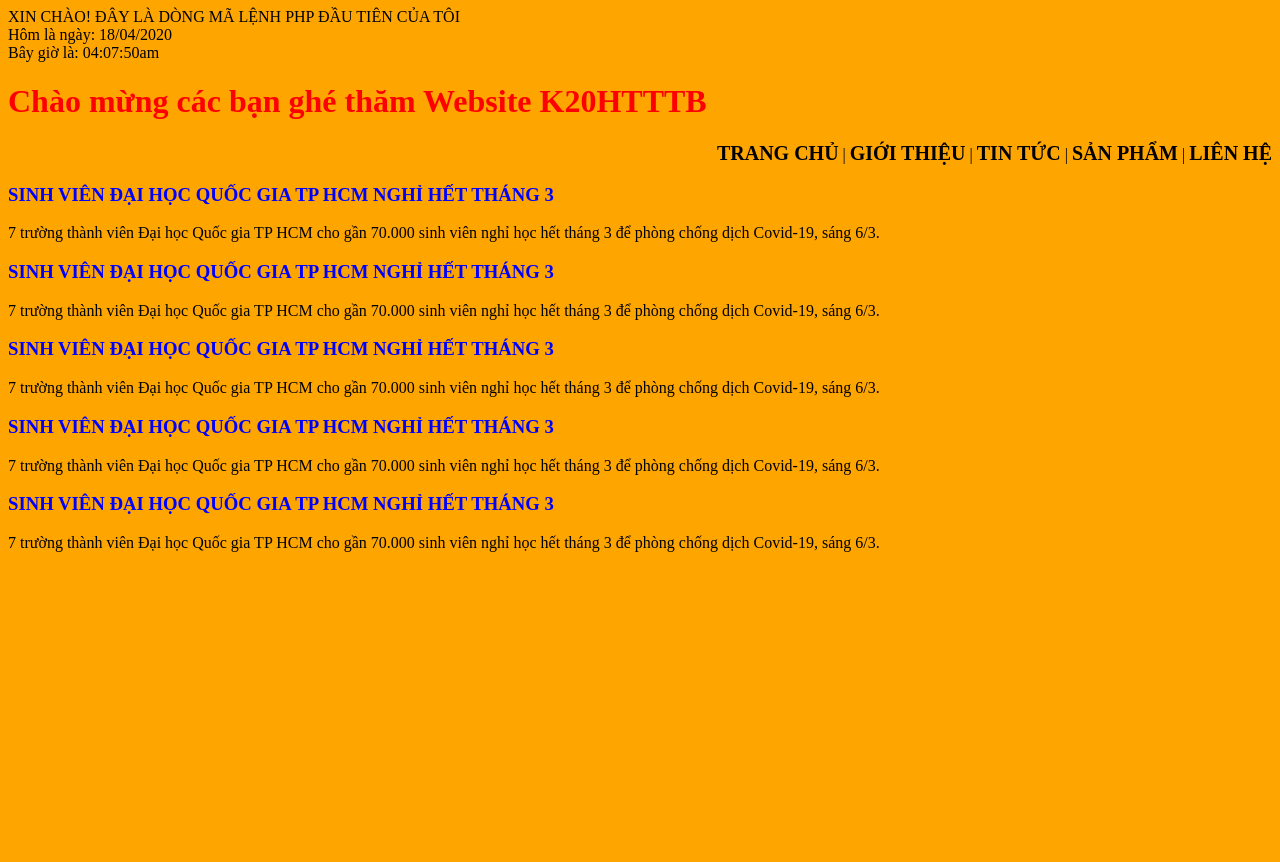
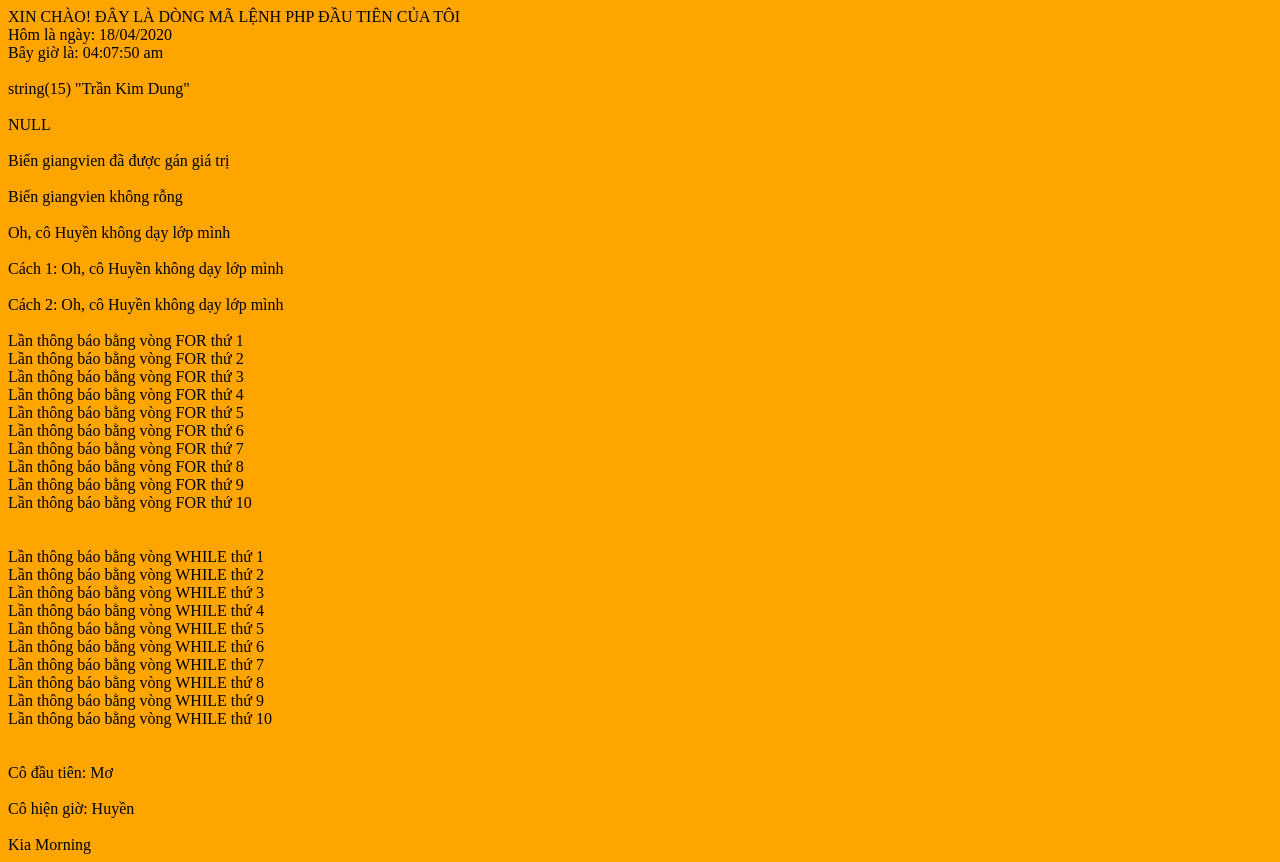
Before and after one commit to chuvanhuy/is32a_k20htttb, a PHP site: page /trang_chu.php in a window 1280 px wide. Before the commit the page ends 552 px from the top, so only its background shows below. Run offline with PHP 8.4, Linux system fonts and the light colour scheme; data that the repository does not hold is empty.

Commit message:
Mã nguồn ngày 24/04/2020

```diff
--- a/trang_chu.php
+++ b/trang_chu.php
@@ -13,11 +13,125 @@
 </head>
 <body>
 	<?php
+		/*
+		- Tác giả: Đoàn Thanh Huyền
+		- Ngày sửa đổi gần nhất: 24/04/2019
+		- Phiên bản: v1.1
+		*/
+
+		// Đây là câu lệnh in dữ liệu ra màn hình
 		echo "XIN CHÀO! ĐÂY LÀ DÒNG MÃ LỆNH PHP ĐẦU TIÊN CỦA TÔI";
 
+		// Đây là câu lệnh in dữ liệu ra màn hình
+			# Hàm echo để in
+			# Hàm date() để xuất dữ liệu ngày tháng
+			# Tham số d: chỉ ngày
+			# Tham số m: chỉ tháng
+			# Tham số Y: chỉ năm
 		echo "<br>"."Hôm là ngày: ".date("d/m/Y");
 
-		echo "<br>"."Bây giờ là: ".date("h:i:sa");
+		// Đây là câu lệnh in dữ liệu ra màn hình câu lệnh print_r
+			# Hàm print_r để in
+			# Hàm date() để xuất dữ liệu ngày tháng
+			# Tham số h: chỉ giờ
+			# Tham số i: chỉ phút
+			# Tham số s: chỉ giây
+			# Tham số a: chỉ AM hoặc PM
+		print_r("<br>"."Bây giờ là: ".date("h:i:s a"));
+
+		// Khởi tạo một biến
+		$sinhvien = "Trần Kim Dung";
+
+		// Kiểm tra thông tin chi tiết của biến thông qua hàm var_dump()
+		echo "<br><br>";
+		var_dump($sinhvien);
+
+		// Khởi tạo 1 biến chưa định nghĩa (hay nó ở trạng thái NULL)
+		$giangvien;
+
+		// Kiểm tra thông tin chi tiết của biến thông qua hàm var_dump()
+		echo "<br><br>";
+		var_dump($giangvien);
+
+		// Dùng hàm isset() để check xem 1 biến nào đó đã được khởi tạo và gán giá trị hay chưa?
+		echo "<br><br>";
+		$giangvien = "Chu Văn Huy";
+		if(isset($giangvien)) {
+			echo "Biến giangvien đã được gán giá trị";
+		} else {
+			echo "Biến giangvien chưa được gán giá trị";
+		}
+
+		// Dùng hàm empty() để check xem 1 biến nào đó có rỗng hay không?
+		echo "<br><br>";
+		if(empty($giangvien)) {
+			echo "Biến giangvien rỗng";
+		} else {
+			echo "Biến giangvien không rỗng";
+		}
+
+		// Thử so sánh bằng
+		echo "<br><br>";
+		if ($giangvien != "Đoàn Thanh Huyền") {
+			echo "Oh, cô Huyền không dạy lớp mình";
+		} else {
+			echo "Vui quá. Cô Huyền dạy lớp mình!";
+		}
+
+		// Cách 1: viết ĐẨY ĐỦ câu lệnh IF ELSE
+		echo "<br><br>";
+		if ($giangvien != "Đoàn Thanh Huyền") {
+			$ketqua="Oh, cô Huyền không dạy lớp mình";
+		} else {
+			$ketqua="Vui quá. Cô Huyền dạy lớp mình!";
+		}
+		echo "Cách 1: ".$ketqua;
+
+
+		// Cách 2: viết RÚT GỌN câu lệnh IF ELSE
+		echo "<br><br>";
+		$ketqua = ($giangvien != "Đoàn Thanh Huyền") ? "Oh, cô Huyền không dạy lớp mình" : "Vui quá. Cô Huyền dạy lớp mình!";
+		echo "Cách 2: ".$ketqua;
+
+		// Tìm hiểu cách thực hiện vòng lặp FOR
+		echo "<br><br>";
+		for ($i=1; $i <= 10 ; $i++) {
+			echo "Lần thông báo bằng vòng FOR thứ ".$i."<br>";
+		}
+
+		// Tìm hiểu cách thực hiện vòng lặp WHILE
+		echo "<br><br>";
+		$i = 1;
+		while ($i <= 10) {
+			echo "Lần thông báo bằng vòng WHILE thứ ".$i."<br>";
+			$i++;
+		}
+
+		// Khai báo 1 mảng như thế nào?
+		$nguoiyeu = array("Mơ", "Mận", "Đào", "Lê", "Huyền");
+
+		// In ra được phần tử đầu tiên (cô thứ nhất)
+		echo "<br><br>";
+		echo "Cô đầu tiên: ".$nguoiyeu[0];
+
+		// In ra được phần tử cuối cùng (cô hiện giờ)
+		echo "<br><br>";
+		echo "Cô hiện giờ: ".$nguoiyeu[4];
+
+		// Khai báo 1 mảng
+		$xehoi = array(
+			"ten" => "Kia Morning",
+			"nam_san_xuat" => 2014,
+			"gia_tien" => "350.000.000 đ"
+		);
+
+		// In ra được các thành phần của mảng
+		echo "<br><br>";
+		echo $xehoi["ten"];
+
+
+		// Hàm exit() có tác dụng THOÁT, không thực thi các câu lệnh phía dưới
+		exit();
 	;?>
 
 	<h1 style="color: red;">Chào mừng các bạn ghé thăm Website K20HTTTB</h1>
```
